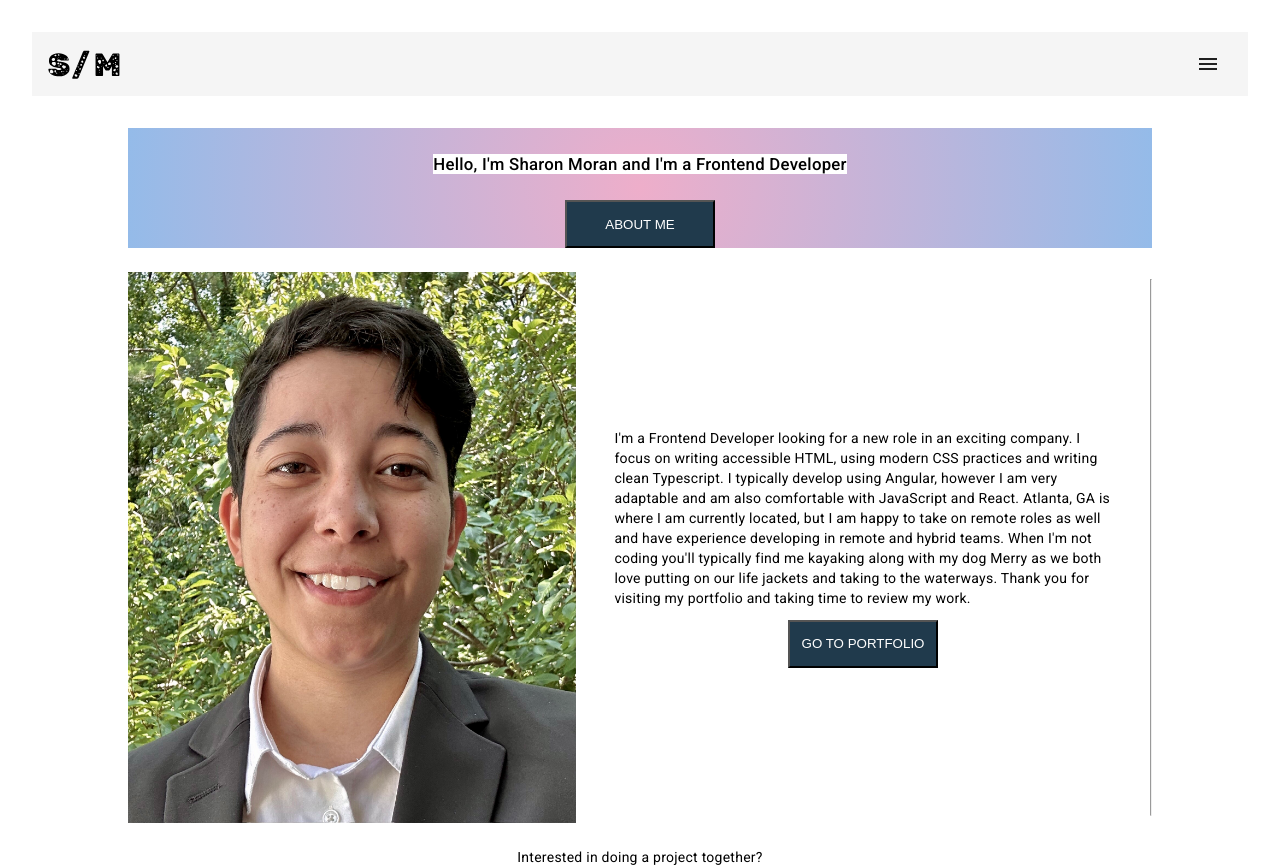
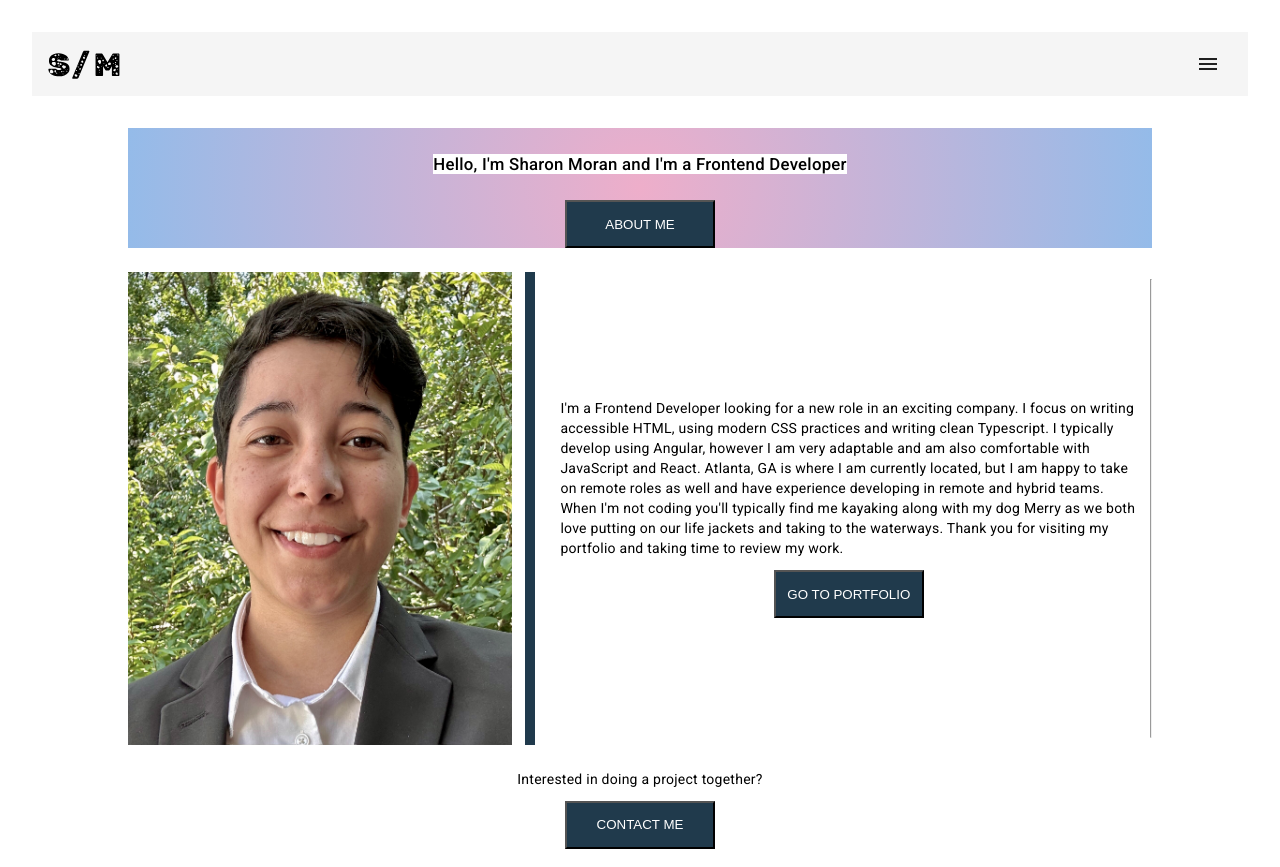
Before and after one commit to kyanethmoran/portfolio, an Angular app: page / in a window 1280 px wide. Shown: the top 867 px of the page. Built offline with nearby package versions, Linux system fonts and the light colour scheme.

Commit message:
adjustments to home styling

```diff
--- a/src/app/Home/home.component.scss
+++ b/src/app/Home/home.component.scss
@@ -65,9 +65,14 @@ button:hover {
     flex-direction: row;
   }
   .selfie {
-    max-width: 35vw;
+    max-width: 30vw;
   }
   .line {
-    display: none;
+    border: 5px solid #203a4c;
+    width: auto;
+    margin: 0 1vw;
+  }
+  .spacing-w {
+    margin: 1vw;
   }
 }
```
